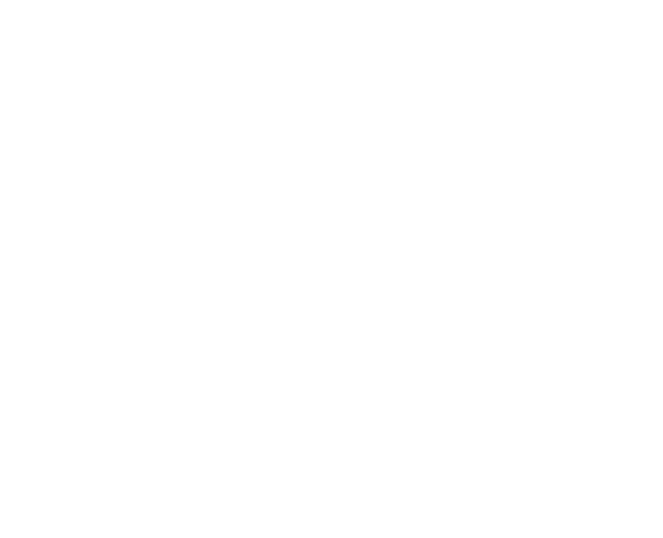
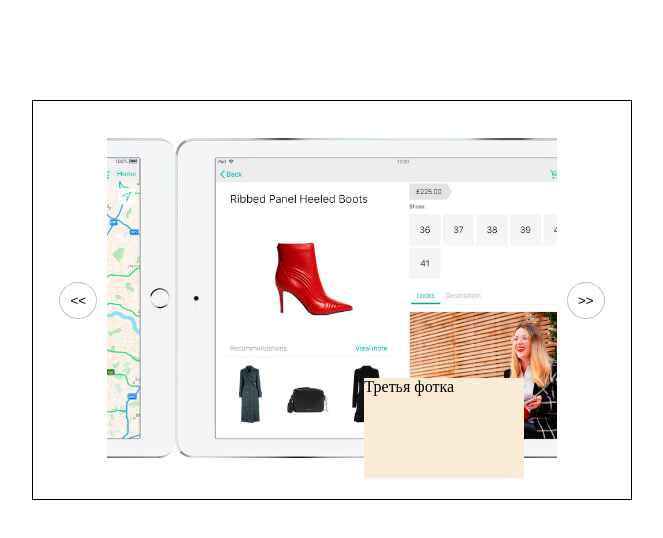
Before and after one commit to DmitriyKhotin/Layout, a plain HTML site: page task4/index.html in a window 1280 px wide. Shown: the whole page, without its empty margins (308-971 px from the left). Drawn offline with Linux system fonts and the light colour scheme.

Commit message:
task 4 done

```diff
--- a/task4/index.html
+++ b/task4/index.html
@@ -9,6 +9,66 @@
     <link rel="stylesheet" href="style.css">
 </head>
 <body>
+    <div class="carousel">
+        <button class="carousel__button carousel__buttonLeft"><<</button>
+        <div class="carousel__wrapper">
+            <div class="carousel__container">
+                <div class="carousel__item element" style="background-image: url(./assets/Communication@2x.jpg)">
+                    <p class="element__text">Lorem ipsum dolor sit amet, consectetur adipisicing elit. A accusamus alias aliquam, blanditiis consequuntur deserunt dolore inventore itaque officia placeat provident quod quos unde ut voluptas? Eveniet natus quo soluta.Lorem ipsum dolor sit amet, consectetur adipisicing elit. A accusamus alias aliquam, blanditiis consequuntur deserunt dolore inventore itaque officia placeat provident quod quos unde ut voluptas? Eveniet natus quo soluta.Lorem ipsum dolor sit amet, consectetur adipisicing elit. A accusamus alias aliquam, blanditiis consequuntur deserunt dolore inventore itaque officia placeat provident quod quos unde ut voluptas? Eveniet natus quo soluta.</p>
+                </div>
+                <div class="carousel__item element" style="background-image: url(./assets/EndlessAisle@2x.jpg)">
+                    <p class="element__text">natus quo soluta.</p>
+                </div>
+                <div class="carousel__item element" style="background-image: url(./assets/SalesAssist@2x.jpg)">
+                    <p class="element__text">Третья фотка</p>
+                </div>
+                <div class="carousel__item element" style="background-image: url(./assets/StaffEmpowerment@2x.jpg)">
+                    <p class="element__text">Четвертая фотка</p>
+                </div>
+            </div>
+        </div>
+        <button class="carousel__button carousel__buttonRight">>></button>
+    </div>
+    <script>
+        const carousel = document.querySelector('.carousel');
+        const carouselContainer = document.querySelector('.carousel__container');
+        let position = 0;
+        const width = 449;
+        const MAX_WIDTH = -1347;
 
+        let intervalId = setInterval(() => slideToRight(), 2000);
+
+        carousel.addEventListener('mouseover', () => {
+          clearInterval(intervalId);
+        }, {once: true})
+
+        document.querySelector('.carousel__buttonRight').onclick = slideToRight;
+
+        document.querySelector('.carousel__buttonLeft').onclick = slideToLeft;
+
+        function draw() {
+          carouselContainer.style.marginLeft = position + 'px';
+        }
+
+        function slideToLeft() {
+          if (position) {
+            position = position + width;
+          } else {
+            position = MAX_WIDTH;
+          }
+
+          draw();
+        }
+
+        function slideToRight() {
+          if (position === MAX_WIDTH) {
+            position = 0;
+          } else {
+            position = position - width;
+          }
+
+          draw();
+        }
+    </script>
 </body>
 </html>
--- a/task4/style.css
+++ b/task4/style.css
@@ -3,3 +3,61 @@
   margin: 0;
   box-sizing: border-box;
 }
+
+.carousel {
+  margin: 100px auto;
+  height: 400px;
+  width: 600px;
+  display: flex;
+  align-items: center;
+  justify-content: center;
+  border: 1px solid black;
+}
+
+.carousel__button {
+  cursor: pointer;
+  outline: none;
+  border-radius: 50%;
+  padding: 10px;
+  border: 1px solid silver;
+  background-color: white;
+}
+
+.carousel__wrapper {
+  width: 450px;
+  height: 380px;
+  margin: 0 10px;
+  padding: 28px 0;
+  overflow: hidden;
+}
+
+.carousel__container {
+  display: flex;
+  width: 5000px;
+  height: 320px;
+  transition-property: margin-left;
+  transition-duration: 2s;
+  transition-timing-function: ease;
+}
+
+.carousel__item {
+  width: 449px;
+  height: 320px;
+}
+
+.element {
+  position: relative;
+  border-radius: 16px;
+  background-repeat: no-repeat;
+  background-size: cover;
+}
+
+.element__text {
+  background-color: antiquewhite;
+  width: 160px;
+  height: 100px;
+  overflow: hidden;
+  position: absolute;
+  bottom: -20px;
+  right: 100px;
+}
```
